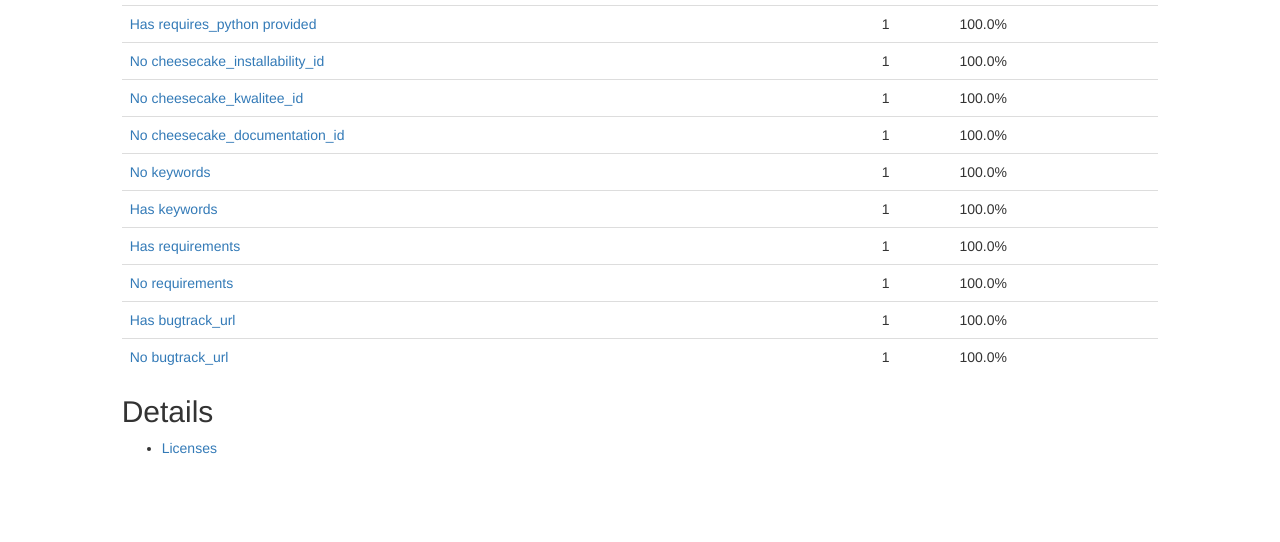
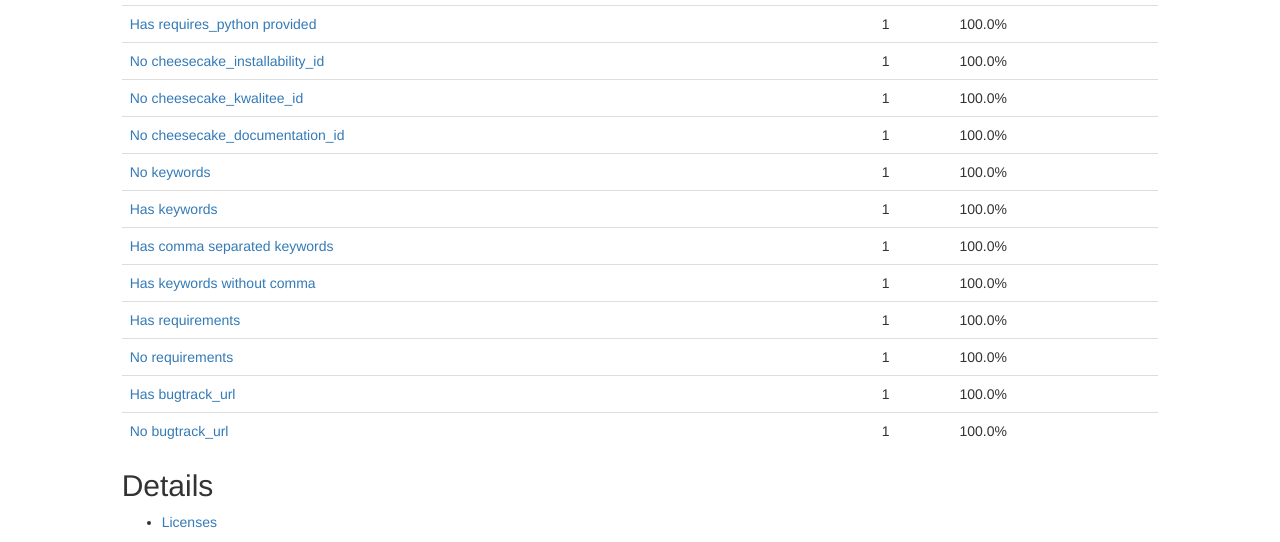
Before and after one commit to szabgab/pydigger.com, a Flask app: page /stats in a window 1280 px wide. Shown: the part 729-1271 px from the top of the page. Before the commit the page ends 1183 px from the top, so only its background shows below. Run offline with Flask 2, Linux system fonts and the light colour scheme; a database or web service that is not in the repository returns one stand-in record (values such as "Sample title"); some libraries are stand-ins or nearby versions.

Commit message:
more stats about the keywords

```diff
--- a/PyDigger/templates/stats.html
+++ b/PyDigger/templates/stats.html
@@ -25,6 +25,8 @@
             <tr><td><a href="/search/no-cheesecake-documentation-id">No cheesecake_documentation_id</a></td><td>{{stats.no_cheesecake_documentation_id | commafy}}</td><td>{{ (100 * stats.no_cheesecake_documentation_id / stats.total) | round(2)}}%</td></tr>
             <tr><td><a href="/search/no-keywords">No keywords</a></td><td>{{stats.no_keywords | commafy}}</td><td>{{(100 * stats.no_keywords / stats.total) | round(2)}}%</td></tr>
             <tr><td><a href="/search/has-keywords">Has keywords</a></td><td>{{stats.has_keywords | commafy}}</td><td>{{ (100 * stats.has_keywords / stats.total) | round(2)}}%</td></tr>
+            <tr><td><a href="/search/has-comma-separated-keywords">Has comma separated keywords</a></td><td>{{stats.has_comma_separated_keywords | commafy}}</td><td>{{ (100 * stats.has_comma_separated_keywords / stats.total) | round(2)}}%</td></tr>
+            <tr><td><a href="/search/has-no-comma-keywords">Has keywords without comma</a></td><td>{{stats.has_no_comma_keywords | commafy}}</td><td>{{ (100 * stats.has_no_comma_keywords / stats.total) | round(2)}}%</td></tr>
             <tr><td><a href="/search/has-requirements">Has requirements</a></td><td>{{stats.has_requirements | commafy}}</td><td>{{ (100 * stats.has_requirements / stats.total) | round(2)}}%</td></tr>
             <tr><td><a href="/search/no-requirements">No requirements</a></td><td>{{stats.no_requirements | commafy}}</td><td>{{ (100 * stats.no_requirements / stats.total) | round(2)}}%</td></tr>
             <tr><td><a href="/search/has_bugtrack_url">Has bugtrack_url</a></td><td>{{stats.has_bugtrack_url | commafy}}</td><td>{{ (100 * stats.has_bugtrack_url / stats.total) | round(2)}}%</td></tr>
--- a/PyDigger/website.py
+++ b/PyDigger/website.py
@@ -6,6 +6,7 @@ import json
 import math
 import os
 import pymongo
+import re
 import time
 
 max_license_length = 50
@@ -51,6 +52,8 @@ cases = {
     'has_author' : { '$and' : [ {'author' : { '$not' : { '$eq' : None} } }, {'author' : { '$not' : { '$eq' : ''} }}, {'author' : { '$not' : {'$eq' : 'UNKNOWN'}}} ] },
     'no_keywords'    : {'$or' : [ { 'keywords' : "" }, { 'keywords' : None } ] },
     'has_keywords'   : { '$and' : [ { 'keywords' : { '$not' : { '$eq' : "" } } }, { 'keywords' : { '$not' : { '$eq' : None } } } ] },
+    'has_comma_separated_keywords'   : { 'keywords' : { '$regex' : ',' } },
+    'has_no_comma_keywords'   : { '$and' : [ { 'keywords' : { '$not' : { '$eq' : "" } } }, { 'keywords' : { '$not' : { '$eq' : None } } }, {'keywords' : {'$not' : re.compile(',')}} ] },
     'has_requirements'   : { 'requirements' : { '$exists' : True, '$ne' : [] }},
     'no_requirements'   : {'$or' : [ { 'requirements' : { '$exists' : False } }, { 'requirements' : { '$eq' : [] } } ] },
     'has_bugtrack_url'   : { '$and' : [{ 'bugtrack_url' : { '$exists' : True } }, { 'bugtrack_url' : { '$regex': '.'} }  ] },
```
